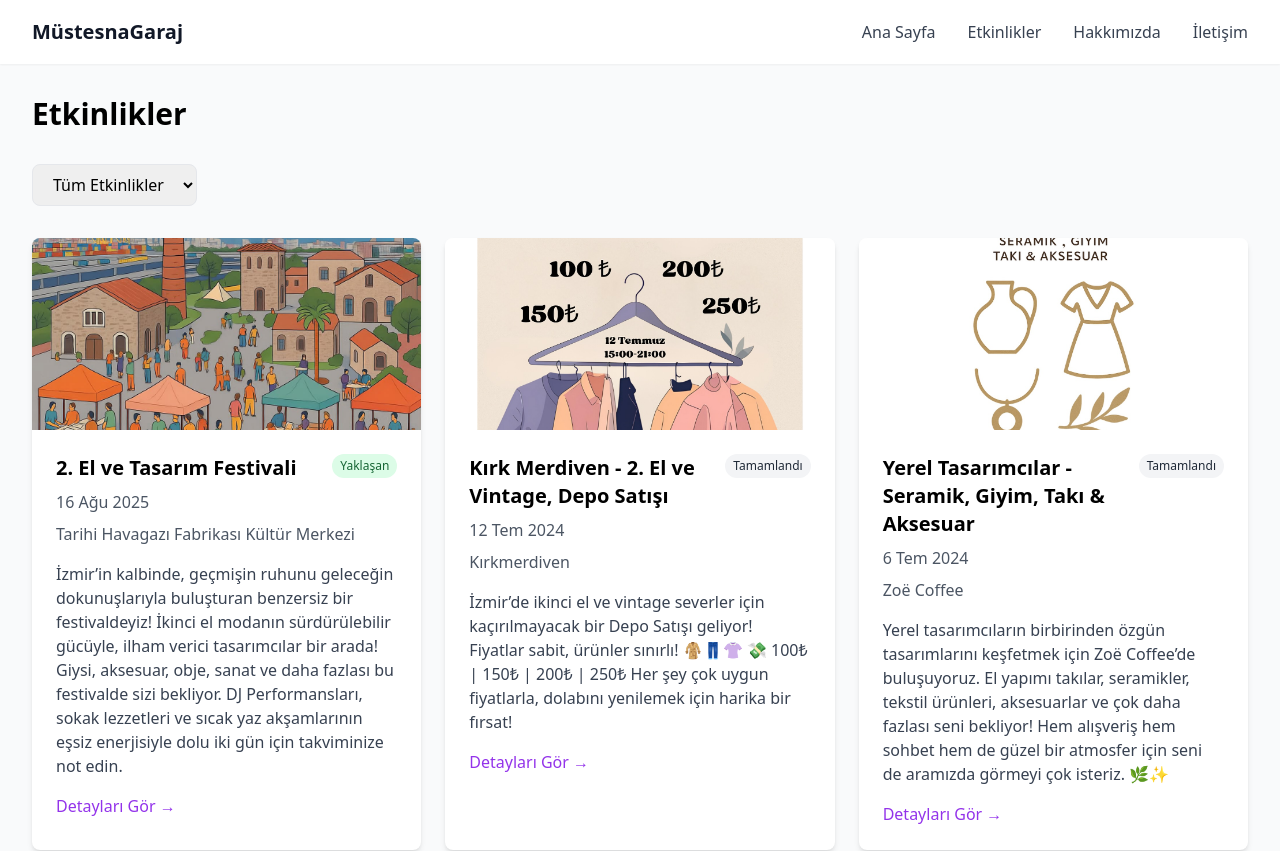
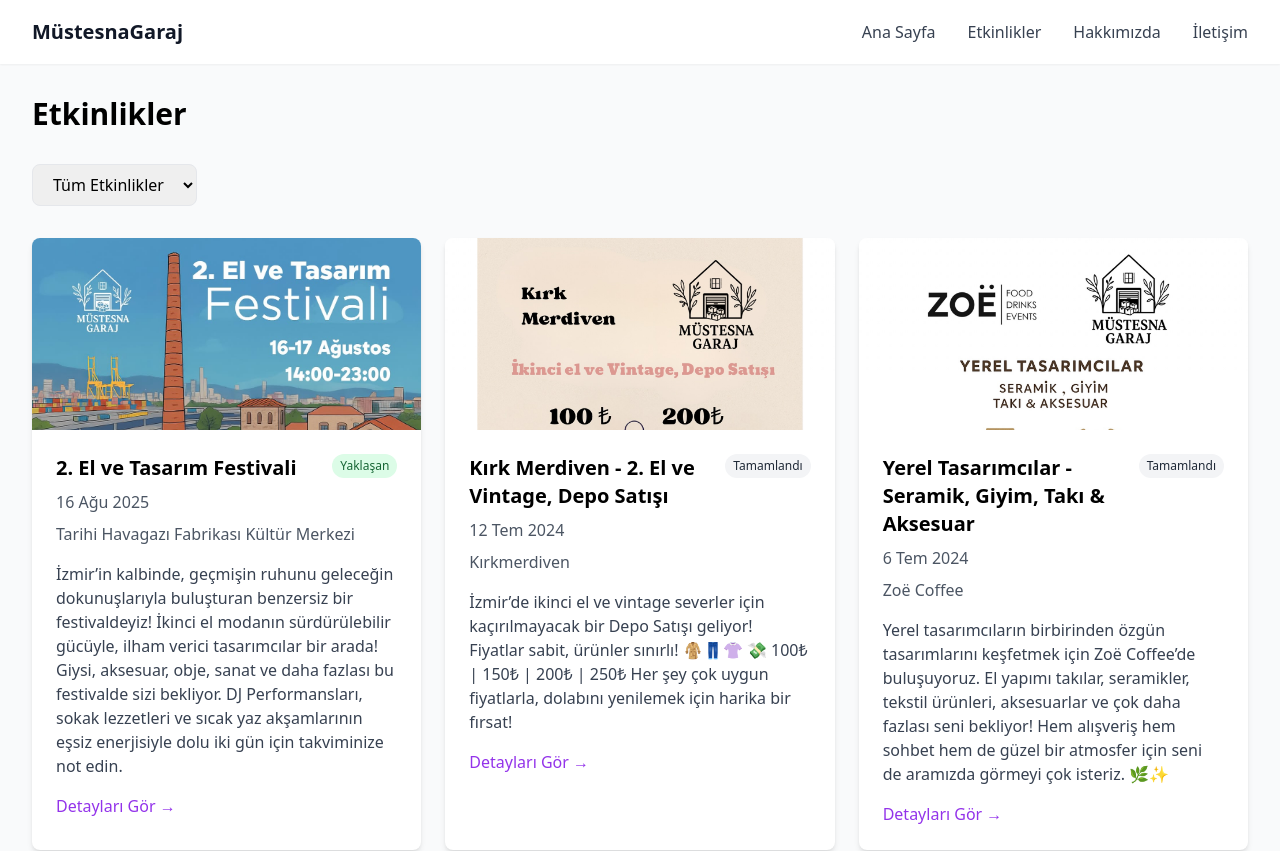
Before and after one commit to alialaca/mustesnagaraj, a Nuxt app: page /etkinlikler in a window 1280 px wide. Shown: the top 851 px of the page. Built offline with nearby package versions, Linux system fonts and the light colour scheme.

Commit message:
Improve image focus: adjust `object-fit` to `object-top` across event-related components for better visual alignment

```diff
--- a/components/EventCard.vue
+++ b/components/EventCard.vue
@@ -1,7 +1,7 @@
 <template>
   <div class="bg-white rounded-lg shadow-md overflow-hidden hover:shadow-lg transition-shadow">
     <div class="aspect-w-16 aspect-h-9">
-      <img :src="event.image" :alt="event.title" class="w-full h-48 object-cover">
+      <img :src="event.image" :alt="event.title" class="w-full h-48 object-cover object-top">
     </div>
     <div class="p-6">
       <div class="flex justify-between items-start mb-2">
--- a/pages/etkinlik/[id].vue
+++ b/pages/etkinlik/[id].vue
@@ -2,7 +2,7 @@
   <div v-if="event" class="max-w-4xl mx-auto px-4 sm:px-6 lg:px-8 py-8">
     <!-- Ana Görsel -->
     <div class="mb-8">
-      <img :src="event.image" :alt="event.title" class="w-full h-64 md:h-96 object-cover rounded-lg">
+      <img :src="event.image" :alt="event.title" class="w-full h-64 md:h-96 object-cover object-top rounded-lg">
     </div>
 
     <!-- Başlık ve Durum -->
--- a/pages/etkinlikler.vue
+++ b/pages/etkinlikler.vue
@@ -14,7 +14,7 @@
     <!-- Etkinlik Listesi -->
     <div class="grid grid-cols-1 md:grid-cols-2 lg:grid-cols-3 gap-6">
       <div v-for="event in filteredEvents" :key="event.id" class="bg-white rounded-lg shadow-md overflow-hidden">
-        <img :src="event.image" :alt="event.title" class="w-full h-48 object-cover">
+        <img :src="event.image" :alt="event.title" class="w-full h-48 object-cover object-top">
         <div class="p-6">
           <div class="flex justify-between items-start mb-2">
             <h3 class="text-xl font-semibold">{{ event.title }}</h3>
--- a/pages/index.vue
+++ b/pages/index.vue
@@ -39,7 +39,7 @@
           <div v-for="event in upcomingEvents" :key="event.id" class="bg-white rounded-lg shadow-md overflow-hidden hover:shadow-lg transition-shadow">
             <div class="md:flex">
               <div class="md:w-1/3">
-                <img :src="event.image" :alt="event.title" class="w-full h-48 md:h-full object-cover">
+                <img :src="event.image" :alt="event.title" class="w-full h-48 md:h-full object-cover object-top">
               </div>
               <div class="md:w-2/3 p-6">
                 <h3 class="text-xl font-semibold mb-2">{{ event.title }}</h3>
```
